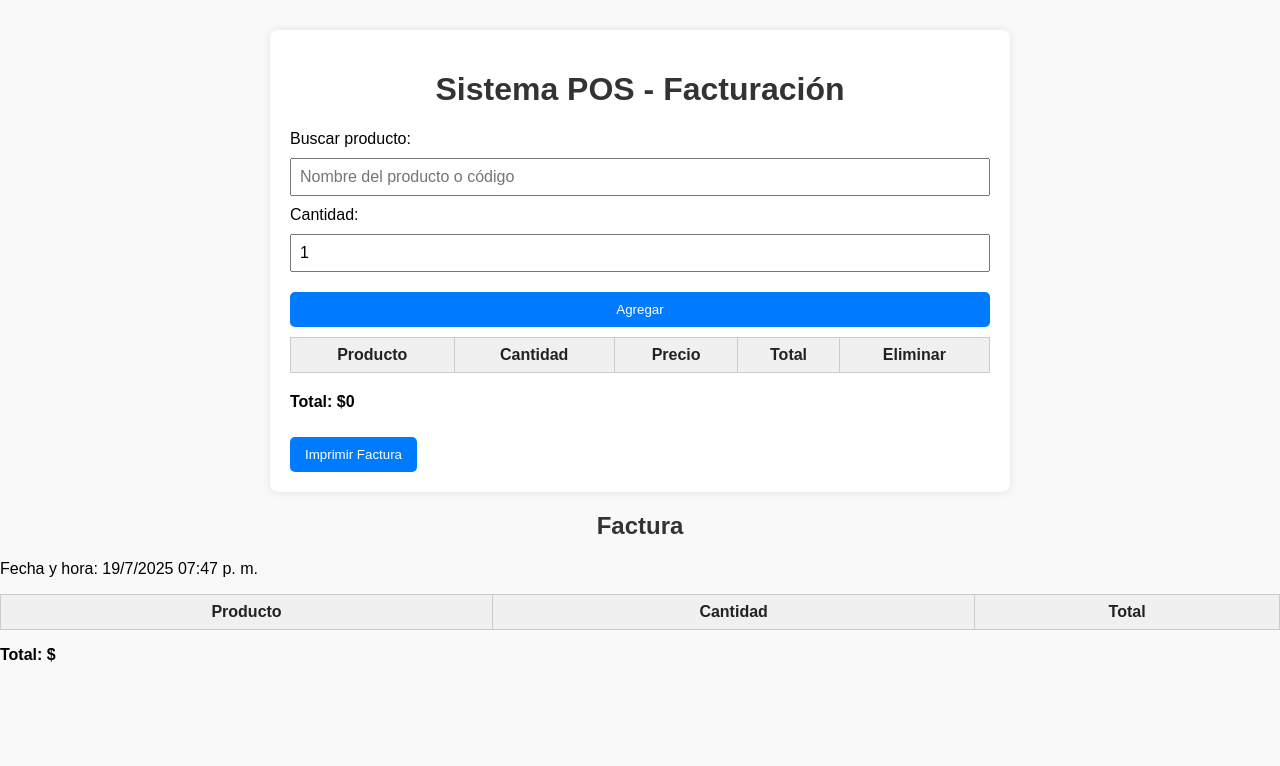
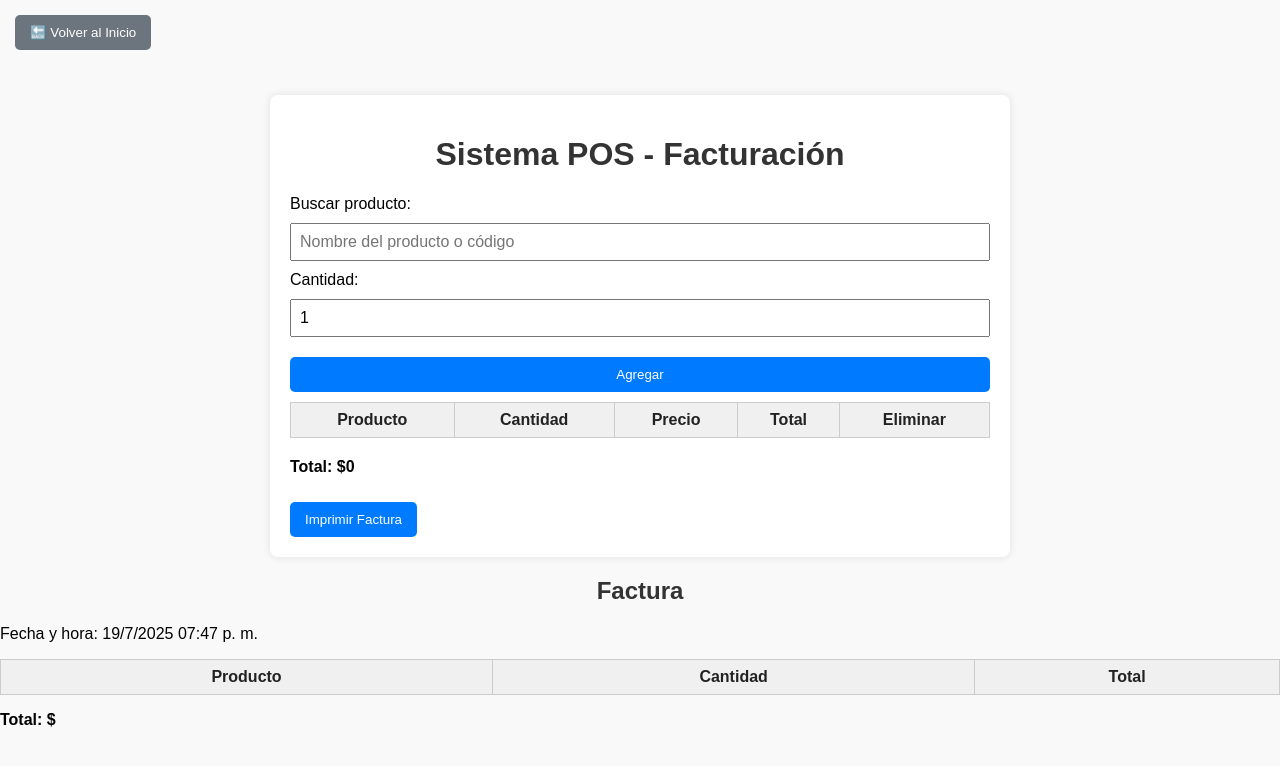
Before and after one commit to YeiDev98/YeiDev98.github.io, a plain HTML site: page pos.html in a window 1280 px wide. Drawn offline with Linux system fonts and the light colour scheme.

Commit message:
Update pos.html
boton volver pag principal

```diff
--- a/pos.html
+++ b/pos.html
@@ -7,6 +7,9 @@
   <link rel="stylesheet" href="factura.css" />
 </head>
 <body>
+  <button onclick="location.href='index.html'" style="margin: 15px; background-color: #6c757d;">
+  🔙 Volver al Inicio
+  </button>
   <div class="contenedor">
     <h1>Sistema POS - Facturación</h1>
 
```
